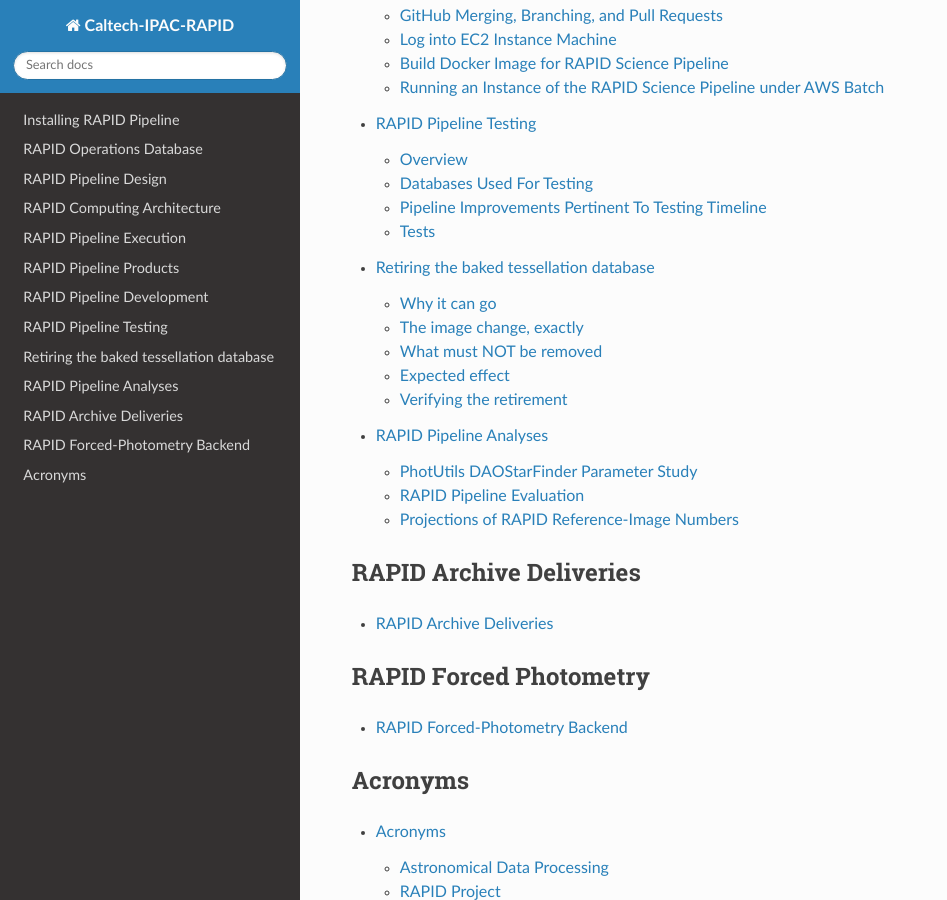
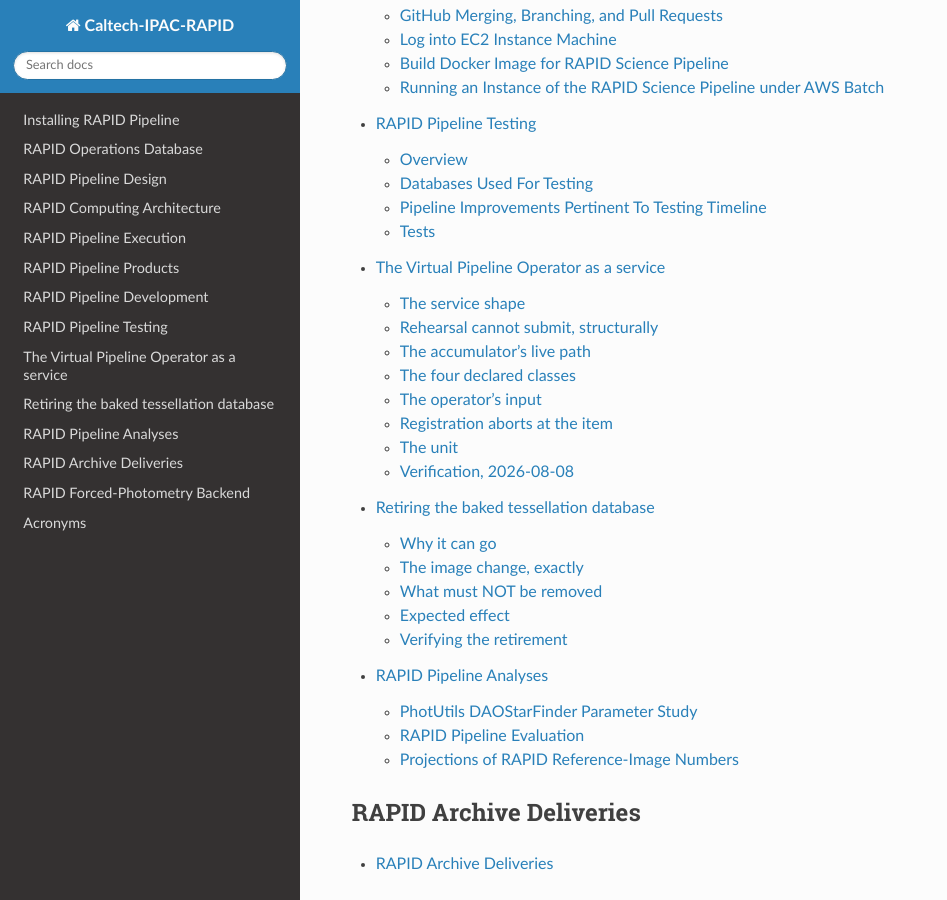
Before and after one commit to Caltech-IPAC/rapid, a Sphinx documentation site: the page built from docs/source/index.rst, in a window 1280 px wide and 900 px high, scrolled down 2439 px. Shown: the whole window, without its empty margins (0-947 px from the left). Built offline with Sphinx 7.4.7 and the Read the Docs theme 3.1.0, drawn with Linux system fonts in a browser that asks for light colours; some of the changed lines change nothing that is shown.

Commit message:
docs: the operator's page, and what the restructure is verified against
The VPO's documentation page (docs/source/dev/vpo_service.rst), carrying
the restructure record: the service shape and why the script shape was
load-bearing in the wrong direction; the rehearsal fix and why it is an
object rather than a better flag; the accumulator's live path; the
cadence derivation from the drip arrivals with the arithmetic that
retires 500; the four declared classes with the two blocking reasons; the
input change; the registration verdict table.

Two sections a reader should not have to dig for.

"Verification, 2026-08-08" states each check with its result and exit
code, including the live rehearsal -- 3,779 units gathered, 63 batches
cut, 0 submissions, queues TOTAL_OPEN=0 before and after -- and the
cadence observed firing: 62 of 63 batches cut on SIZE at exactly 60
units, which is the trigger 500 had made unreachable.

"Not yet verified" states plainly that the enabled-service deploy and the
width-2 live probe did NOT run, why (no built image contains
pipeline.operator -- checked, NO_OPERATOR in both the reconciler's pinned
image and the newest), that an image rebuild was outside this job's
authorization, and what remains in order. It also says the in-container
runs used a bind-mounted overlay and that this is a test scaffold rather
than a deployment, since the committed unit pulls only the image. A
verification section that let a reader infer more than was proven would
be worse than none.

check_rst_structure.py: TOTAL_PROBLEMS=0.

```diff
--- /dev/null
+++ b/docs/source/dev/vpo_service.rst
@@ -0,0 +1,422 @@
+.. _vpo_service:
+
+The Virtual Pipeline Operator as a service
+##########################################
+
+The VPO's documentation page. It carries the restructure record: what the
+operator is now, why each piece has the shape it has, and what is
+verified against what evidence.
+
+Design basis: ``design/operations.md`` § The Virtual Pipeline Operator
+(the ADOPTED paragraphs), ``design/compute.md`` § Submission,
+``design/catalog.md`` § Promotion, and ``design/code-standards.md``
+§ Environment variables.
+
+The service shape
+*****************
+
+**ADOPTED:** "The VPO is a supervised long-running service under the same
+service-supervision requirement as the reconciler — clean
+start/stop/restart, bounded local diagnostics — not a scheduled script."
+
+It was a scheduled script, and the script shape was load-bearing in the
+wrong direction. ``pipeline/virtualPipelineOperator.py`` was 1,360 lines
+whose top level read ``sys.argv[1]``, printed diagnostics, demanded five
+environment variables and called ``exit(64)`` when any was absent; the
+work ran in a ``while True:`` inside ``if __name__ == '__main__'``.
+Nothing in it was callable from a test, which is why its worst defect —
+below — could only ever be found by running it against real
+infrastructure.
+
+The replacement is ``pipeline/operator/``:
+
+.. list-table::
+   :header-rows: 1
+
+   * - Module
+     - What it owns
+   * - ``classes.py``
+     - The four declared operational classes; the two unimplemented ones
+       carry the reason each is blocked.
+   * - ``inputs.py``
+     - One invocation's complete statement: a window, and a disposition
+       for every declared class.
+   * - ``submitters.py``
+     - Who may submit. The rehearsal seam.
+   * - ``operator.py``
+     - One pass: gather, accumulate, cut on the tree's cadence, submit,
+       register.
+   * - ``registration.py``
+     - Pass-level verdict over the consumer's per-item results.
+   * - ``gathering.py``
+     - The ready-work queries and the two helpers they need.
+   * - ``service.py``
+     - The entry point the systemd unit runs.
+
+``service.py`` deliberately mirrors ``pipeline/reconciler/main.py``: the
+same role-chain into the orchestrator identity, the same
+parameter-tree-first configuration, the same practice of passing the
+database endpoint and credential to the connection helper rather than
+exporting them into the environment, and the same exit-code vocabulary
+(70 could not start, 71 was working and stopped being able to).
+
+Rehearsal cannot submit, structurally
+*************************************
+
+**This is the load-bearing fix.** The old operator had a rehearsal
+switch, ``RAPID_VPO_DRY_RUN``. It was read in exactly one place —
+``production_registrar()``, which returned ``None`` when it was set — so
+what it suppressed was *registration writes*. Submission was never on its
+path at all: ``submit_gathered`` was called unconditionally, at three
+call sites, whatever the flag said.
+
+A rehearsal therefore **submitted 5,057 real children in 35 seconds**
+while reporting itself a dry run (2026-08-07; see ``smoke_run.rst``
+§ "Shape, and why these numbers", which records the same event as the
+rogue-VPO class the drip harness was built to make impossible).
+
+The flag was not wrong. It answered a different question than the
+operator running it believed, and **no value of it could have helped** —
+which is why the fix is not a better flag. The capability is now an
+object, and rehearsal is given one that does not have it:
+
+* ``LiveSubmitter`` holds the Batch and S3 clients and calls
+  ``submit_gathered``. It is the only thing in the package that imports
+  that seam, and it imports it *inside* the method so the name never
+  enters the module namespace the two classes share.
+* ``RehearsalSubmitter`` holds no clients, has no import of the seam, and
+  is deliberately **not** a subclass of ``LiveSubmitter`` — inheritance
+  would put the submitting method on its MRO, one ``super()`` call from
+  reachable.
+
+Both expose the same ``submit(units, operational_class, **kwargs)``, so
+the operator's call site is identical on both paths. A call site that had
+to differ would be a second place for the two paths to diverge, and
+divergence at the call site is the original defect.
+
+``RAPID_VPO_DRY_RUN`` is now **refused at startup** rather than honoured
+or ignored: anything still setting it is asking for the semantics that
+submitted 5,057 children, and refusing to start is the only response that
+cannot be misread.
+
+The refusal test, and why it is not a flag test
+===============================================
+
+``test_submitting_seam_is_not_reachable_from_rehearsal`` walks the code
+objects reachable from ``RehearsalSubmitter`` — transitively, through
+nested code objects, so a call hidden in a closure or comprehension is
+caught — and fails if a submitting name appears among them.
+
+It deliberately does not test that rehearsal *chooses* not to submit. A
+flag test would have passed against the code that submitted 5,057
+children: that flag worked exactly as written and simply governed
+something else.
+
+``test_the_reachability_check_can_actually_fail`` is the negative
+control: it asserts the same walk **does** find a submitting name in
+``LiveSubmitter``. Without it, a checker that silently matched nothing
+would pass forever while proving nothing — the false-clean failure this
+project has already paid for once (the env-policy checker's first
+version, caught by its own control). The walk was additionally verified
+by hand against a class whose submit call sits behind ``if False:`` —
+dead code, the exact shape of the original defect — and it catches that.
+
+The accumulator's live path
+***************************
+
+**ADOPTED:** "Under continuous arrival the accumulator is the live
+submission mechanism: ready work flows into it and batches are cut by
+size or age. A batch is homogeneous in its validated route — one job
+type, one queue, one definition per array submission."
+
+``ReadyWorkAccumulator`` existed and was well tested, but the only thing
+that used it was ``batch_units``, which builds one, dumps a finite list
+in, drains it and throws it away. So ``should_cut`` was never consulted
+and the cadence policy could never fire: a batch was cut by the array
+ceiling alone. Under continuous arrival that is the wrong shape entirely,
+because the question is not "how do I cut this list" but "when has enough
+arrived".
+
+The operator now holds an accumulator **across polls**. Ready work is
+offered each poll, the cadence is asked whether to cut, and a cut batch
+goes to the submitter. One accumulator holds one job type, which is what
+keeps a batch route-homogeneous.
+
+Cadence, derived from the drip evidence
+=======================================
+
+The adopted defaults were 500 units / 60 s, explicitly PROPOSED pending
+the smoke run's measured arrival rate. The drip supplied it.
+
+From ``fix_round.rst`` § "The overlap is measured, not assumed" — waves
+of 60 children arriving at 12:49:10, 12:59:23, 13:09:36 and 13:19:47 UTC:
+
+.. list-table::
+   :header-rows: 1
+
+   * - Quantity
+     - Value
+   * - Mean inter-arrival gap
+     - 612.3 s
+   * - Children per wave
+     - 60
+   * - Measured arrival rate
+     - **0.098 units/s** (5.88 units/min)
+
+**Why 500 could not stand.** At that rate 500 units take **5,103 s** to
+accumulate, against a ``max_wait_seconds`` bound of **60 s** — the
+allocation ``operations.md`` makes from the latency budget. The size
+trigger was unreachable by a factor of ~85: every batch would cut stale,
+``Batch.reason`` would read ``age`` forever, and ``max_batch_size`` would
+be dead configuration whose value could be anything without changing
+behaviour. The design asks for the drip's cut-full-versus-cut-stale
+counts precisely because this is what they were going to show.
+
+.. list-table::
+   :header-rows: 1
+
+   * - Parameter
+     - Adopted
+     - Derived
+     - Basis
+   * - ``submission/max-batch-size``
+     - 500
+     - **60**
+     - the measured arrival quantum — one wave, the largest quantity the
+       evidence shows arriving at once
+   * - ``submission/max-wait-seconds``
+     - 60
+     - **60**
+     - unchanged: a design bound, not a tuning knob, and the measurement
+       gives no reason to move it
+
+60 keeps **both** triggers live, which is the property the defaults lose.
+A full wave arriving together cuts as one array submission rather than
+fragmenting into ten stale batches of six; a slow or partial drip still
+cuts on age within the bound. Under steady drip a 60-unit batch fills in
+~613 s, so age remains the binding trigger at that rate and size binds on
+the burst.
+
+Not derived from exposure structure (18 SCAs/exposure) deliberately:
+``design/compute.md`` § Submission requires cadence "proportional to
+arrival rate rather than exposure count".
+
+Both values live in the parameter tree, so retuning stays a parameter
+edit. The service **refuses to start** when they are absent rather than
+falling back to the module defaults — a fallback would quietly restore
+the configuration this evidence retired.
+
+The four declared classes
+*************************
+
+**ADOPTED:** the four operational classes are "the declared, normative
+set of kinds of work", and backfill and release reprocessing "are
+declared ahead of implementation [...] and nothing may claim their names
+meanwhile."
+
+.. list-table::
+   :header-rows: 1
+
+   * - Class
+     - State
+     - Route / blocking reason
+   * - ``prompt-processing``
+     - implemented
+     - ``science`` → prompt queue
+   * - ``reference-construction``
+     - implemented
+     - ``reference-image`` → bulk queue
+   * - ``historical-backfill``
+     - **declared, not implemented**
+     - belongs to the failure-path design as the resume mechanism of the
+       pending state, which is not designed yet
+   * - ``release-reprocessing``
+     - **declared, not implemented**
+     - belongs to the release machinery, which is not built yet
+
+Declaring the unimplemented pair *with* their reasons is the point:
+declaring them by omission is what would let a later reader add a
+``backfill`` string somewhere and have it mean whatever their code does.
+Asking to run one is refused at the command line — the argument does not
+accept ``run`` — and again at the input layer and at operator
+construction.
+
+The operator's input
+********************
+
+The old operator took a processing **date**: ``sys.argv[1]``, defaulting
+to today in Pacific time. Two wrong assumptions followed.
+
+A date is not a window. Deriving a window from a date meant the operator
+could only ask for a calendar day in one fixed timezone, and the smoke
+run paid for it: the staged inputs occupy 2027-10-01 to 2027-10-07, and a
+2026 window gathers **zero** units while still reporting 109 (field,
+filter) pairs — "a confident 109 pairs followed by nothing to submit,
+which reads like an empty pipeline rather than a wrong window"
+(``smoke_run.rst``).
+
+And one date said nothing about *which* work. There was no way to ask for
+reference construction without also asking for prompt processing.
+
+The input is now ``--start``/``--end`` (both required, no default window)
+plus a disposition per declared class. The census is completed by
+construction: a class the caller did not name is ``hold``, except the
+unimplemented pair, which take ``declared-not-implemented`` so the record
+distinguishes "the operator chose not to run this" from "this cannot
+run".
+
+Registration aborts at the item
+*******************************
+
+Each of the old operator's three registration steps ended with
+
+.. code-block:: python
+
+   if reg_run.failed:
+       print(f"*** Error: {reg_run.failed} registration(s) failed; quitting...")
+       dbh.close()
+       exit(65)
+
+so **one** attempt whose record could not be registered ended the whole
+invocation — and the operator is a loop, so it ended every subsequent
+pass too. Fourteen records in that state blocked every operator pass
+during the smoke run: not fourteen failures, one failure repeated because
+nothing could get past them to the work behind.
+
+The consumer underneath was already correct — ``register_batch`` wraps
+each attempt in its own transaction and its own ``except``, counts the
+failure and carries on, per ``catalog.md`` § Promotion. The operator
+threw that away.
+
+``pipeline/operator/registration.py`` now returns a *verdict* instead:
+
+.. list-table::
+   :header-rows: 1
+
+   * - Outcome
+     - Exit
+     - Meaning
+   * - nothing failed
+     - 0
+     - the pass did its job
+   * - some failed, some succeeded
+     - **66**
+     - partial: work is moving, triage the failures
+   * - every attemptable item failed
+     - **65**
+     - total: systemic
+
+Partial and total are different operator responses, so they are different
+answers, and **neither stops the pass**. A failed item is recorded and
+skipped, exactly as the granularity evidence asks.
+
+The unit
+********
+
+``rapid_systems`` ``cloudformation/rapid-vpo-service.yaml`` — an SSM
+Document plus a State Manager association (the reconciler's deployment
+pattern) installing a Podman **Quadlet** unit (the ``rapid-postgres``
+pattern). The generator turns ``rapid-vpo.container`` into a real
+``rapid-vpo.service`` at ``daemon-reload``, which is what makes
+``Restart=always`` and ``WantedBy`` mean something; that precedent was
+set after an unsupervised podman container died to a routine reboot for
+8.5 hours.
+
+Two Quadlet specifics worth knowing: ``daemon-reload`` *creates* the
+generated service rather than merely refreshing systemd's view, and there
+is no ``systemctl enable`` — a generated unit is enabled through its own
+``[Install]`` section, and ``enable`` would fail for want of a file to
+symlink.
+
+The service is **disabled by default**, one step beyond the reconciler's
+reasoning: this service submits work, so an accidental enable is more
+consequential than for anything else in the account. There is
+deliberately no rehearsal parameter on the stack — a mode a deploy could
+leave set is how a rehearsal flag becomes a production setting nobody
+notices.
+
+Verification, 2026-08-08
+************************
+
+.. list-table::
+   :header-rows: 1
+
+   * - Check
+     - Result
+   * - Operator unit tests, in-container on rapid-admin
+     - 36 tests, **exit 0**
+   * - Full operational suite, in-container
+     - **1085 tests / 37 modules, PASS, exit 0**
+   * - Rehearsal-cannot-submit refusal test + negative control
+     - both pass; walk verified by hand against an ``if False:`` guard
+   * - ``RAPID_VPO_DRY_RUN`` refused at startup
+     - **exit 70**, naming the 5,057-child exhibit
+   * - Unimplemented class asked to run
+     - refused at the CLI, **exit 2**
+   * - **Live rehearsal against the real database**
+     - gathered **3,779 units**, cut **63 batches**, **0 submissions**,
+       exit 0
+   * - Queues before and after the live rehearsal
+     - ``TOTAL_OPEN=0`` both times, by queue listing across all five open
+       states
+   * - Derived cadence live in the parameter tree
+     - ``max-batch-size=60``, ``max-wait-seconds=60``
+   * - Cadence observed firing
+     - 62 of 63 batches cut on **size** at exactly 60 units — the size
+       trigger reachable, which is what 500 had lost
+   * - ``rapid-vpo-service`` stack deployed
+     - exit 0; association converged, **VPO-ABSENT-OK** (disabled branch)
+   * - ``rapid_systems`` ``validate.sh``
+     - PASS, all layers, exit 0
+
+Found live during this work
+===========================
+
+The first live rehearsal reached class dispatch and then died:
+
+.. code-block:: text
+
+   datearg = --start
+   *** Error: Env. var. STARTDATETIME not set; quitting...
+   exit 64
+
+The gather step imported ``pipeline.virtualPipelineOperator`` to borrow
+``mjd_window`` — and that module ran its whole startup at import, so the
+import re-read the *new* operator's argv, took ``--start`` as the legacy
+positional processing date, and demanded the environment interface this
+restructure exists to retire.
+
+Fixed twice over: the startup moved into ``_startup()`` called from the
+``__main__`` block, so the module is importable without side effects
+(every module-level name it binds declared ``global``, enumerated in full
+— the phase logic reads them all by name); and the two helpers moved into
+``pipeline/operator/gathering.py``, since the operator should not be
+reaching into a script module for helpers. Both are covered by tests: one
+imports the legacy module in a subprocess with a cleared environment and
+fails if startup runs, the other asserts the operator does not import
+helpers from it.
+
+Not yet verified
+================
+
+**The service has not been deployed in the enabled state, and the live
+width-2 acceptance probe has not run.** Both require the operator code to
+be *inside* the pinned image, and it is not: the newest image in ECR
+(``0e23431-20260808``) was built from the commit this branch starts from,
+so no built image contains ``pipeline.operator``. Verified directly —
+``importlib.util.find_spec('pipeline.operator')`` returns ``NO_OPERATOR``
+in both the reconciler's pinned image and the newest one.
+
+An image rebuild was outside this job's authorization, so these two
+clauses are escalated rather than worked around. Everything above was
+verified by running the real code, in the real image's interpreter, on
+rapid-admin, against the real database — with the operator modules
+bind-mounted over the image's tree. That is a test scaffold and is
+deliberately not a deployment: the committed unit pulls only the image.
+
+What remains, in order: rebuild the pipeline image from this branch;
+deploy ``rapid-vpo-service`` with ``VpoEnabled=true`` and the new digest;
+confirm the unit starts, reports healthy and survives a supervised
+restart; then one width-2 live probe through the restructured live path,
+checking both children terminal with clean attempt records and
+registration consuming them.
--- a/docs/source/index.rst
+++ b/docs/source/index.rst
@@ -122,6 +122,7 @@
 
    dev/notes.rst
    dev/tests.rst
+   dev/vpo_service.rst
    dev/tessellation_bake_retirement.rst
    analyses/analyses.rst
 
```
